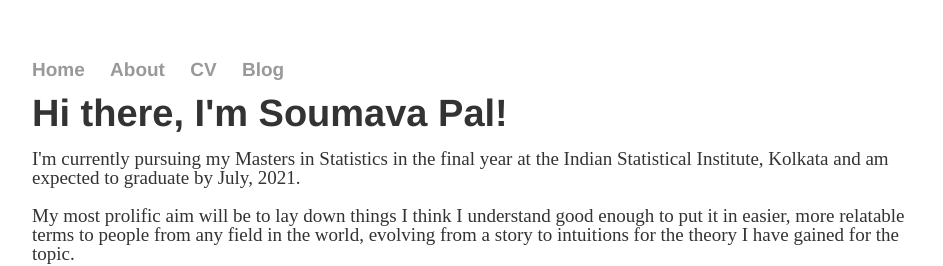
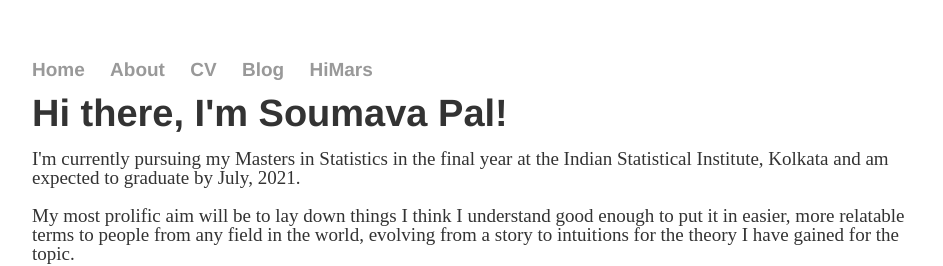
Before and after one commit to Fawkes4494d3/Fawkes4494d3.github.io, a Jekyll site: the page built from index.html, in a window 1280 px wide. Shown: the top 266 px of the page, without its empty margins (160-1103 px from the left). Built offline with Jekyll 4.4.1, drawn with Linux system fonts in a browser that asks for light colours.

Commit message:
Update default.html

```diff
--- a/_layouts/default.html
+++ b/_layouts/default.html
@@ -12,6 +12,7 @@
 		        	<li><a href="/about">About</a></li>
 	        		<li><a href="/cv">CV</a></li>
 	        		<li><a href="/blog">Blog</a></li>
+				<li><a href="/himars">HiMars</a></li>
 	    		</ul>
 			</nav>
 			<div class="container">
```
